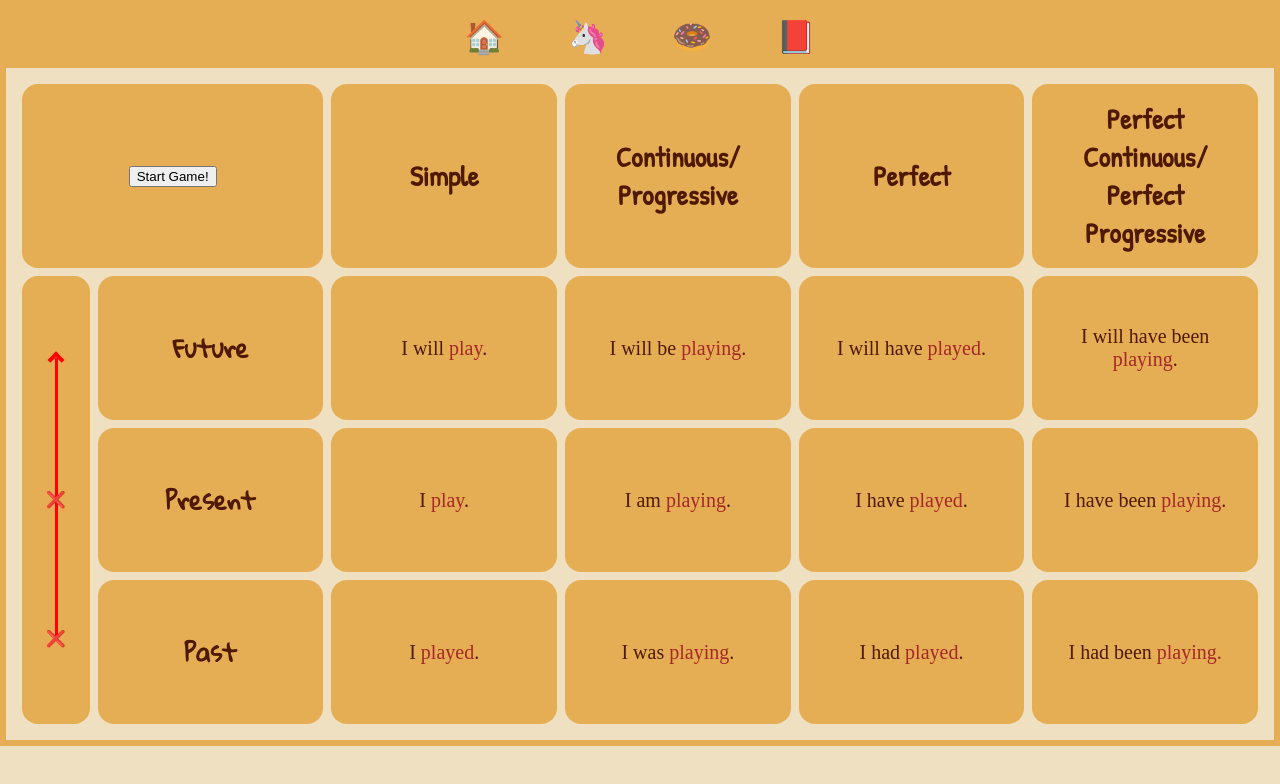
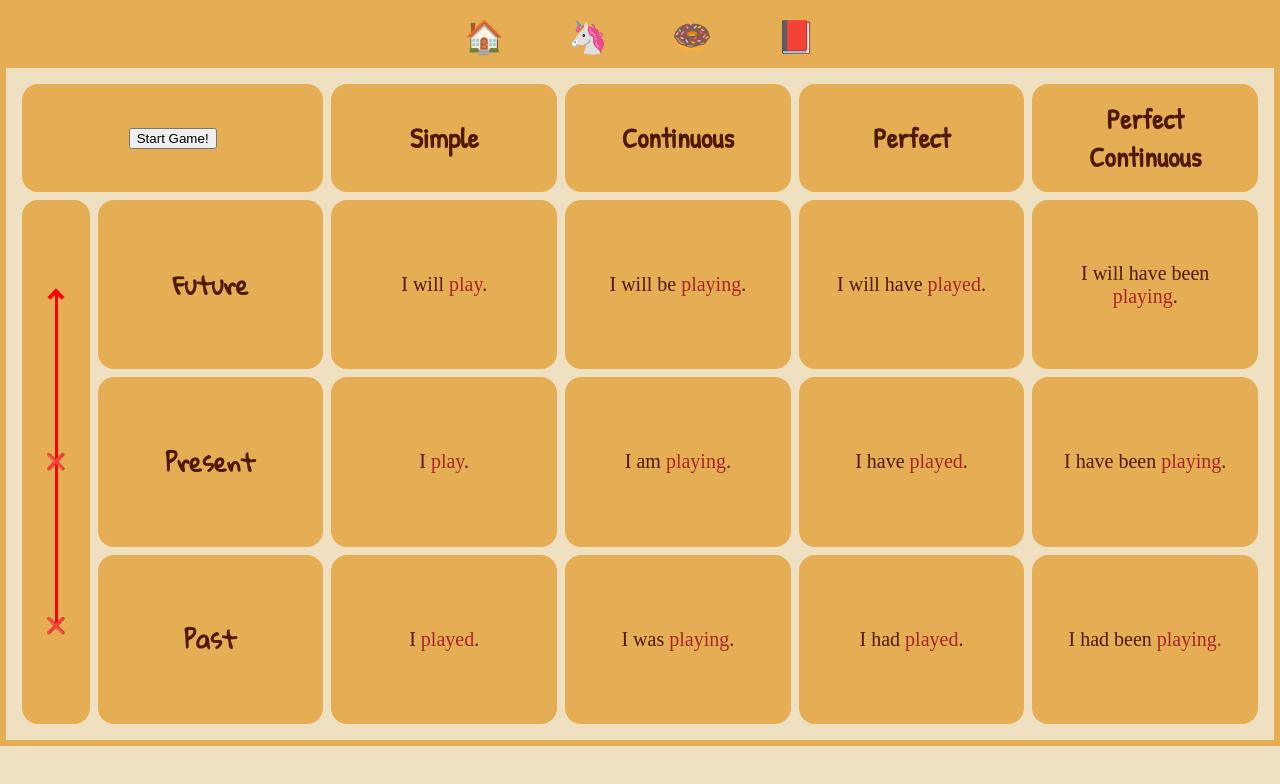
Before and after one commit to sheleoni/tense-table, a Vue app: page / in a window 1280 px wide. Shown: the top 784 px of the page. Built offline with nearby package versions, Linux system fonts and the light colour scheme; a web font is replaced by a local one.

Commit message:
feat: toggle between 'continuous' and 'progressive'

```diff
--- a/src/components/TenseTable.vue
+++ b/src/components/TenseTable.vue
@@ -38,7 +38,10 @@
     </p>
 
     <!-- Past Continuous -->
-    <h3 class="continuous">Continuous/ Progressive</h3>
+    <h3 class="continuous" @click="switchContinuousProgressive()">
+      <template v-if="isContinuous">Continuous</template>
+      <template v-else>Progressive</template>
+    </h3>
 
     <p v-if="isOccluded === false" class="past-continuous" v-html="sentences.past.continuous"></p>
     <p v-else class="past-continuous">
@@ -54,7 +57,13 @@
 
 
     <!-- Past Perfect Continuous -->
-    <h3 class="perfect-continuous">Perfect Continuous/ Perfect Progressive</h3>
+    <h3 class="perfect-continuous" @click="switchContinuousProgressive()">
+      <template v-if="isContinuous">Perfect Continuous</template>
+      <template v-else>Perfect Progressive</template>
+    </h3>
+
+
+
     <p v-if="isOccluded === false" class="past-perfect-continuous" v-html="sentences.past.perfectContinuous"></p>
     <p v-else class="past-perfect-continuous">
       <img :src="require('../assets/img/clouds/' + randomOccluderImage())" :width="occluderImageWidth" />
@@ -137,6 +146,8 @@
 </template>
 
 <script>
+// import { isContext } from 'vm';
+
 export default {
   name: 'TenseTable',
   props: {
@@ -144,9 +155,12 @@ export default {
   },
   data() {
     return {
+
       playGame: `<button> Start Game </button>`,
       isGameStarted: false,
       isOccluded: false,
+      // heading: Continuous or Progressive (Continuous by default)
+      isContinuous: true,
       occluderImages: [`Yellow_Cloud.png`, `Yellow_Cloud2.png`],
       occluderImageWidth: `100%`,
       score: 0,
@@ -178,6 +192,11 @@ export default {
       this.isGameStarted = true;
       this.occludeSentences();
     },
+    switchContinuousProgressive() {
+      this.isContinuous = !this.isContinuous;
+      console.log("switched!");
+      console.log(this.isContinuous);
+    },
     occludeSentences() {
       this.isOccluded = true;
       console.log(this.isOccluded);
```
